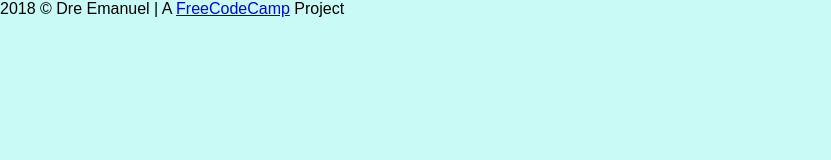
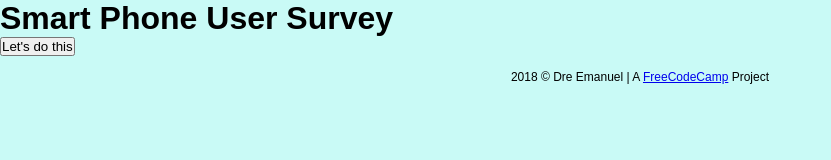
Before and after one commit to andreemanuel/Project-2---Survey, a plain HTML site: page index.html in a window 1280 px wide. Shown: the whole page, without its empty margins (0-831 px from the left). Drawn offline with Linux system fonts and the light colour scheme.

Commit message:
test, second day

```diff
--- a/index.html
+++ b/index.html
@@ -3,7 +3,7 @@
 <head>
     <meta charset="utf-8" />
     <meta http-equiv="X-UA-Compatible" content="IE=edge">
-    <title>Survey: Cell Phone User</title>
+    <title>Survey: Smart Phone User</title>
     <meta name="viewport" content="width=device-width, initial-scale=1">
     <link rel="stylesheet" type="text/css" media="screen" href="style.css" />
     <link href="https://fonts.googleapis.com/css?family=Abril+Fatface|Acme|Noto+Serif+JP" rel="stylesheet">
@@ -13,11 +13,11 @@
 </head>
 <body>
     <header>
-        <div class="main heading">
-            <h1 id="title">
-
+        <div>
+            <h1 id="title" class="main heading">
+                Smart Phone User Survey
             </h1>
-            <p id="description">
+            <p id="description" class="center">
 
             </p>
         </div>
@@ -46,8 +46,9 @@
 
                 textarea at the end for additional comments.
 
-                a button with id="submit" to submit all my inputs.
+                XXXa button with id="submit" to submit all my inputs.XXX
                 -->
+                <button id="submit" type="submit">Let's do this</button>
         </form>
 
     </main>
--- a/style.css
+++ b/style.css
@@ -34,5 +34,8 @@ main {
 
 }
 footer {
-
+    text-align: center;
+    background-color: transparent;
+    padding: 14px 0px;
+    font-size: 12px;
 }
```
Also changed, not shown: 1 other file.
